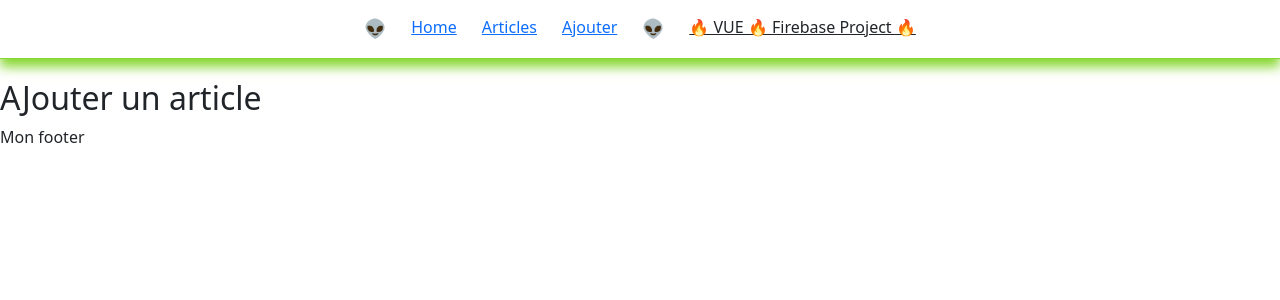
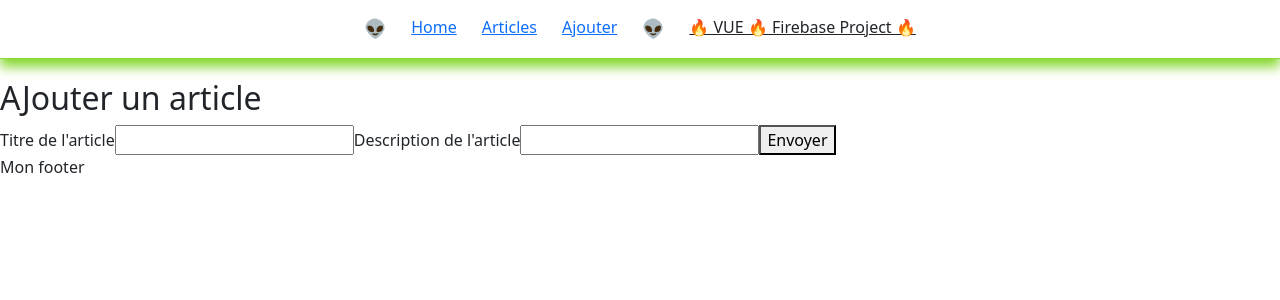
Before and after one commit to sodrar/vue-firebase-jeff, a Vue app: page /add in a window 1280 px wide. Shown: the top 300 px of the page. Built offline with nearby package versions, Linux system fonts and the light colour scheme.

Commit message:
Correction de la config firebase + début du form

```diff
--- a/package.json
+++ b/package.json
@@ -10,7 +10,7 @@
   "dependencies": {
     "bootstrap": "^5.3.2",
     "core-js": "^3.8.3",
-    "firebase": "^10.8.0",
+    "firebase": "^8.10.0",
     "vue": "^3.2.13",
     "vue-router": "^4.2.5"
   },
--- a/src/components/AddArticle.vue
+++ b/src/components/AddArticle.vue
@@ -1,3 +1,23 @@
 <template>
     <h2>AJouter un article</h2>
+    <form>
+        <label>Titre de l'article</label>
+        <input type="text" name="title" id="title">
+        <label>Description de l'article</label>
+        <input type="text" name="description" id="description">
+        <button type="submit" id="submit-form-add">Envoyer</button>
+    </form>
 </template>
+
+<script setup>
+/* eslint-disable */
+import ArticleDataService from '@/ArticleDataService'
+import { ref } from 'vue'
+
+const name = ref('add-article')
+const submitted = ref(false)
+const article = ref({
+    title: '',
+    published: false
+})
+</script>
--- a/src/firebase.js
+++ b/src/firebase.js
@@ -2,6 +2,6 @@ import firebase from 'firebase/app'
 import 'firebase/database'
 import firebaseConfig from './firebaseConfig'
 
-initializeApp(firebaseConfig)
+firebase.initializeApp(firebaseConfig)
 
 export default firebase
```
Also changed, not shown: 1 other file (tests, documents, lock files or other folders).
